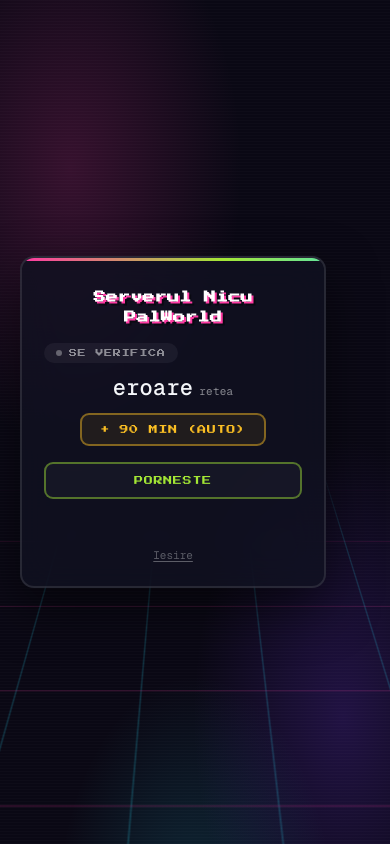
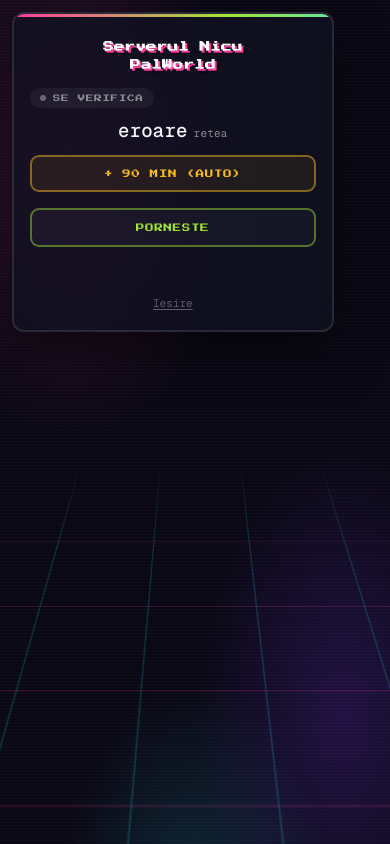
Before and after one commit to laur221/G4f, a website: page public/dashboard.html in a window 390 px wide. Drawn offline with nearby package versions, Linux system fonts and the light colour scheme; no server answers.

Commit message:
adapting page for phone

```diff
--- a/public/dashboard.html
+++ b/public/dashboard.html
@@ -157,6 +157,36 @@
   .res-label{ font-family:var(--pixel); font-size:7px; letter-spacing:.12em; }
   .res-val{ font-family:var(--mono); font-size:12px; font-weight:700; color:#fff; }
   .res-spark{ width:100%; height:26px; display:block; }
+
+  /* ── Responsive: telefoane / ecrane inguste ── */
+  @media (max-width: 480px){
+    body{
+      padding:12px;
+      align-items:flex-start;
+      overflow-y:auto;
+    }
+    .card{
+      max-width:100%;
+      padding:20px 16px 18px;
+      border-radius:12px;
+    }
+    h1{ font-size:10.5px; margin:4px 0 14px; line-height:1.7; }
+    .time{ font-size:19px; }
+    .banner{ font-size:11px; padding:10px 10px; }
+    .extend-btn{ width:100%; justify-content:center; padding:12px; font-size:8.5px; }
+    .pwr-btn{ font-size:8.5px; padding:13px; }
+    .status-pill{ font-size:7.5px; padding:6px 10px; }
+    .res-panel-title, .res-label{ font-size:6.5px; }
+    footer{ margin-top:12px; margin-bottom:8px; }
+  }
+
+  @media (max-width: 360px){
+    h1{ font-size:9px; }
+    .time{ font-size:17px; }
+  }
+
+  /* Evita zoom automat pe iOS la focus/tap si asigura tap targets confortabile */
+  button{ -webkit-tap-highlight-color:transparent; touch-action:manipulation; }
 </style>
 </head>
 <body>
```
